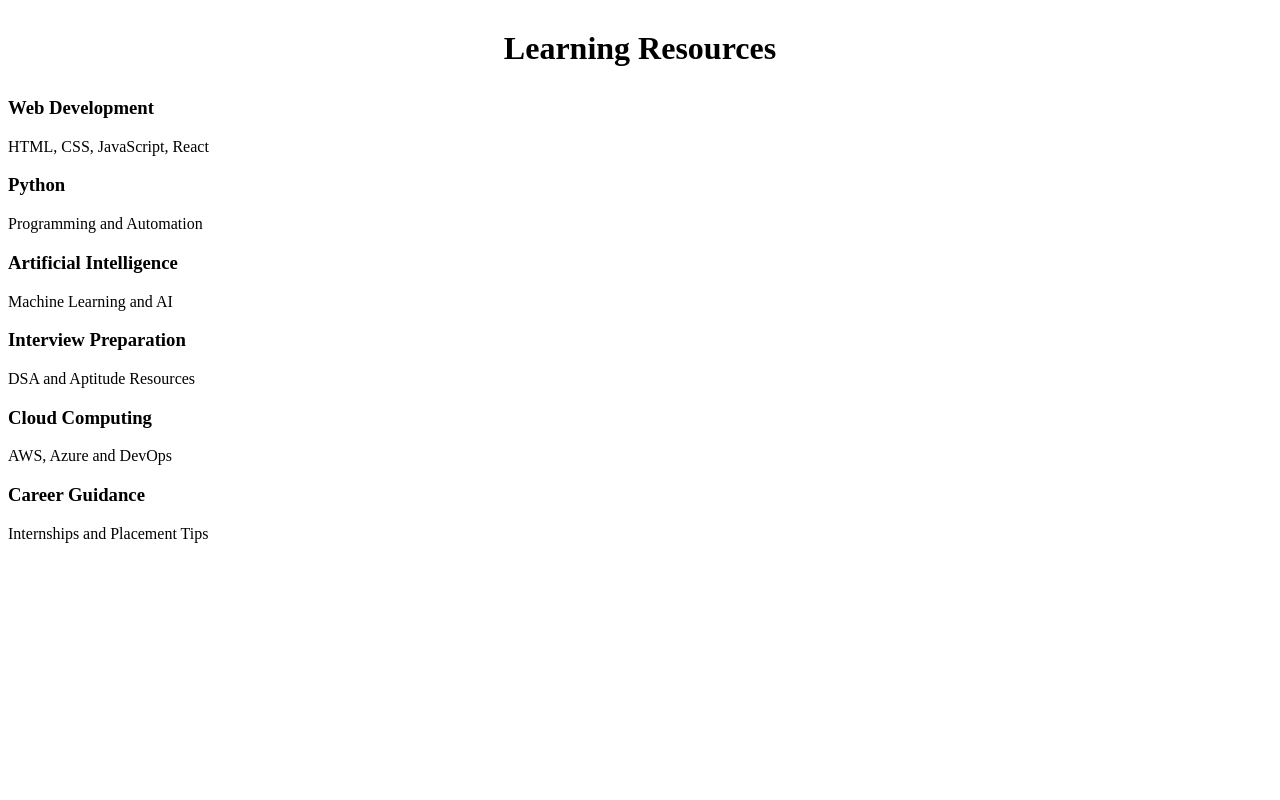
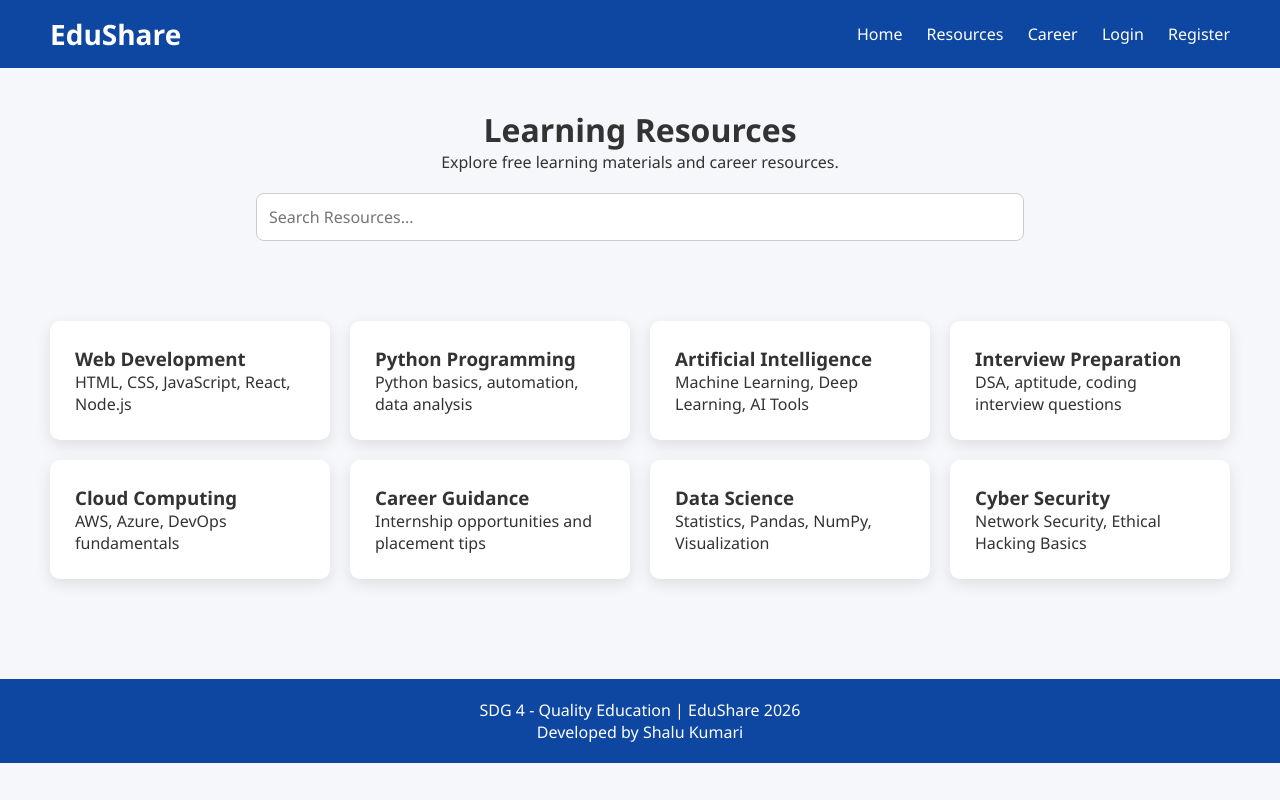
Before and after one commit to Shalu004/SDG-EduShare_Lenovo, a plain HTML site: page dashboard.html in a window 1280 px wide. Drawn offline with Linux system fonts and the light colour scheme.

Commit message:
Refactor dashboard.html structure and content
Added header, footer, and resource cards to dashboard.

```diff
--- a/dashboard.html
+++ b/dashboard.html
@@ -1,37 +1,104 @@
-<h1 style="text-align:center;margin:30px;">
+<!DOCTYPE html>
+<html lang="en">
+
+<head>
+    <meta charset="UTF-8">
+    <meta name="viewport" content="width=device-width, initial-scale=1.0">
+    <title>EduShare Resources</title>
+    <link rel="stylesheet" href="css/style.css">
+    <script src="js/script.js" defer></script>
+</head>
+
+<body>
+
+    <!-- Header -->
+    <header>
+        <div class="logo">EduShare</div>
+
+        <nav>
+            <a href="index.html">Home</a>
+            <a href="dashboard.html">Resources</a>
+            <a href="career.html">Career</a>
+            <a href="login.html">Login</a>
+            <a href="register.html">Register</a>
+        </nav>
+    </header>
+
+    <!-- Title -->
+    <h1 style="text-align:center; margin-top:40px;">
         Learning Resources
     </h1>
 
-<div class="cards">
+    <p style="text-align:center; margin-bottom:20px;">
+        Explore free learning materials and career resources.
+    </p>
+
+    <!-- Search Bar -->
+    <div style="text-align:center; margin-bottom:30px;">
+        <input
+            type="text"
+            id="search"
+            placeholder="Search Resources..."
+            onkeyup="searchResource()"
+            style="
+                width:60%;
+                padding:12px;
+                border-radius:8px;
+                border:1px solid #ccc;
+                font-size:16px;">
+    </div>
+
+    <!-- Resource Cards -->
+    <section class="cards">
 
         <div class="card">
             <h3>Web Development</h3>
-<p>HTML, CSS, JavaScript, React</p>
+            <p>HTML, CSS, JavaScript, React, Node.js</p>
         </div>
 
         <div class="card">
-<h3>Python</h3>
-<p>Programming and Automation</p>
+            <h3>Python Programming</h3>
+            <p>Python basics, automation, data analysis</p>
         </div>
 
         <div class="card">
             <h3>Artificial Intelligence</h3>
-<p>Machine Learning and AI</p>
+            <p>Machine Learning, Deep Learning, AI Tools</p>
         </div>
 
         <div class="card">
             <h3>Interview Preparation</h3>
-<p>DSA and Aptitude Resources</p>
+            <p>DSA, aptitude, coding interview questions</p>
         </div>
 
         <div class="card">
             <h3>Cloud Computing</h3>
-<p>AWS, Azure and DevOps</p>
+            <p>AWS, Azure, DevOps fundamentals</p>
         </div>
 
         <div class="card">
             <h3>Career Guidance</h3>
-<p>Internships and Placement Tips</p>
+            <p>Internship opportunities and placement tips</p>
         </div>
 
+        <div class="card">
+            <h3>Data Science</h3>
+            <p>Statistics, Pandas, NumPy, Visualization</p>
         </div>
+
+        <div class="card">
+            <h3>Cyber Security</h3>
+            <p>Network Security, Ethical Hacking Basics</p>
+        </div>
+
+    </section>
+
+    <!-- Footer -->
+    <footer>
+        <p>SDG 4 - Quality Education | EduShare 2026</p>
+        <p>Developed by Shalu Kumari</p>
+    </footer>
+
+</body>
+
+</html>
```
Lines whose indentation alone changed are shown as unchanged.
